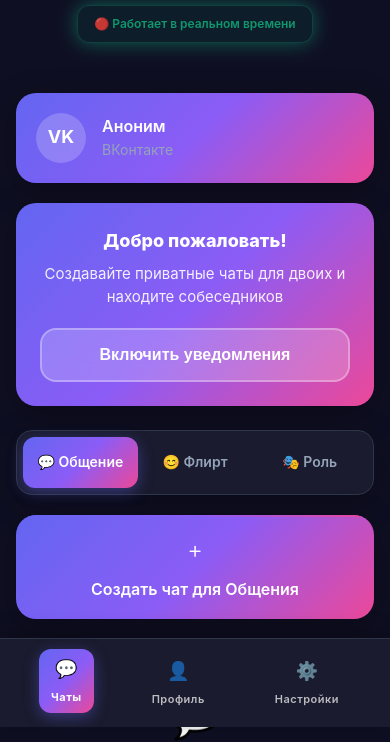
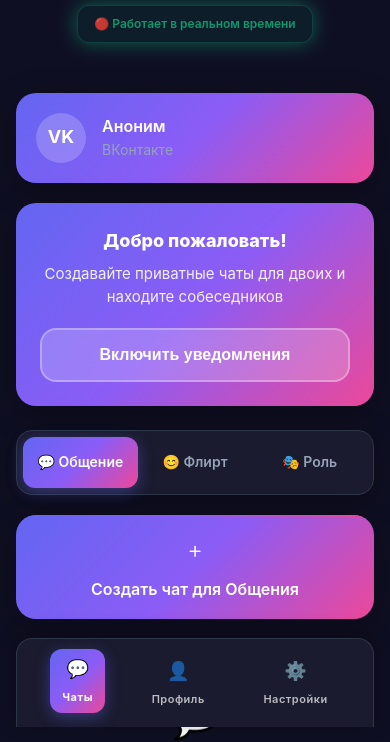
Before and after one commit to anoooon99999-netizen/anonymous-chat, a website: page index.html in a window 390 px wide. Shown: the part 117-859 px from the top of the page. Drawn offline with nearby package versions, Linux system fonts and the light colour scheme; no server answers.

Commit message:
Update style.css

```diff
--- a/style.css
+++ b/style.css
@@ -146,18 +146,20 @@ body {
     font-weight: 600;
 }
 
-/* ИСПРАВЛЕННОЕ НИЖНЕЕ МЕНЮ - ЦЕНТРИРОВАННОЕ */
+/* НИЖНЕЕ МЕНЮ С ЗАКРУГЛЕННЫМИ КРАЯМИ И ПРАВИЛЬНЫМИ ОТСТУПАМИ */
 .bottom-menu {
     position: fixed;
     bottom: 0;
     left: 50%;
     transform: translateX(-50%);
-    width: 100%;
-    max-width: 700px;
+    width: calc(100% - 40px); /* Ширина как у контента */
+    max-width: 660px; /* 700px - 40px отступов */
     background: var(--surface);
-    border-top: 1px solid var(--border);
+    border: 1px solid var(--border);
+    border-bottom: none;
+    border-radius: 20px 20px 0 0; /* Закругленные верхние углы */
     display: flex !important;
-    padding: 12px 16px;
+    padding: 12px 20px; /* Такие же отступы как у контейнера */
     z-index: 1000;
     justify-content: space-around;
     align-items: center;
@@ -686,7 +688,10 @@ body {
     }
 
     .bottom-menu {
-        max-width: 100%;
+        width: calc(100% - 32px); /* 16px слева + 16px справа */
+        max-width: none;
+        padding: 12px 16px;
+        border-radius: 16px 16px 0 0;
     }
 
     .message-input-container {
@@ -699,10 +704,6 @@ body {
 
     .header h1 {
         font-size: 28px;
-    }
-
-    .bottom-menu {
-        padding: 10px 12px;
     }
 
     .menu-item {
@@ -911,14 +912,3 @@ body {
     font-size: 16px;
     font-weight: 600;
 }
-/* НИЖНЕЕ МЕНЮ С ТАКИМИ ЖЕ ОТСТУПАМИ КАК У КОНТЕЙНЕРА */
-.bottom-menu {
-    padding: 12px 20px !important;
-}
-
-/* Для мобильных устройств */
-@media (max-width: 700px) {
-    .bottom-menu {
-        padding: 12px 16px !important;
-    }
-}
```
